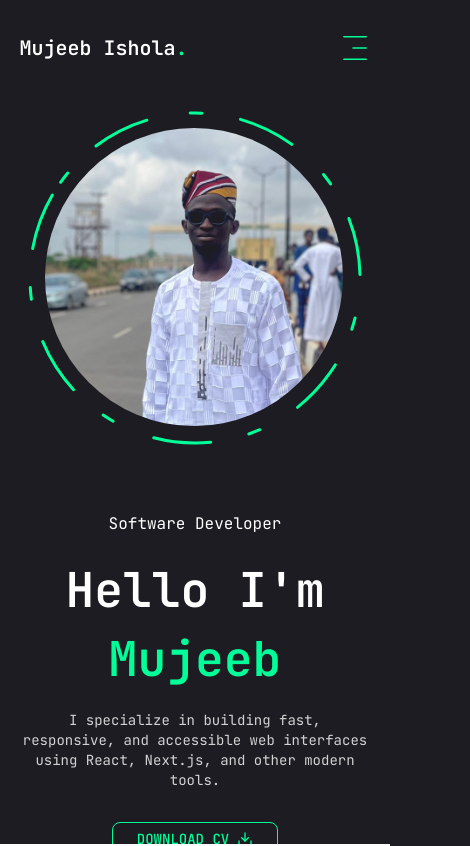
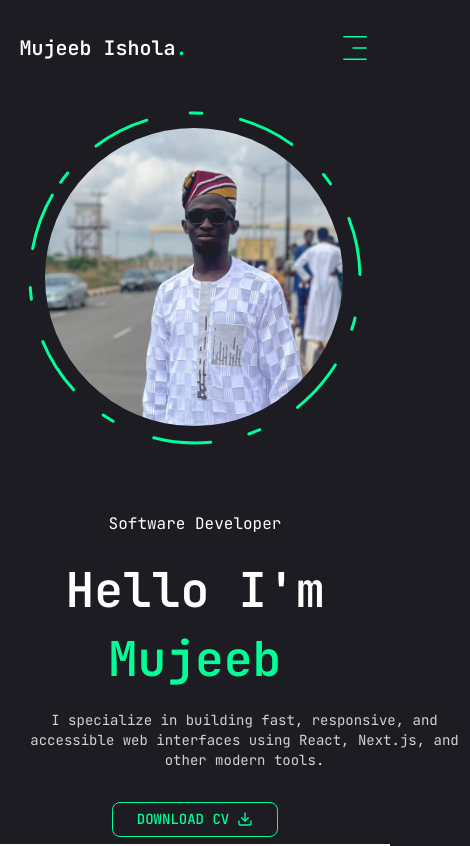
Before and after one commit to Adekunle-hub/portfolio, a Next.js app: page / in a window 390 px wide. Shown: the top 846 px of the page, 470 px wide, since content can reach past the window. Built offline with nearby package versions, Linux system fonts and the light colour scheme.

Commit message:
mobile landscape

```diff
--- a/app/page.tsx
+++ b/app/page.tsx
@@ -11,13 +11,13 @@ export default function Home() {
     <Container>
       <section className="h-full w-[90%] mx-auto ">
         <div className="flex flex-col lg:flex-row gap-y-[3rem] justify-between items-center">
-          <div className="text-center w-full  order-2 lg:order-none lg:text-left">
+          <div className="text-center w-full order-2 lg:order-none lg:text-left">
             <span className="text-base ">Software Developer</span>
             <h1 className="my-6 flex flex-col gap-4">
               Hello I'm <br />
               <span className="text-accent">Mujeeb</span>
             </h1>
-            <p className="text-white/80 text-sm max-w-[450px] mb-8 ">
+            <p className="text-white/80 text-sm min-w-[450px] mb-8 ">
               I specialize in building fast, responsive, and accessible web interfaces using React, Next.js, and other modern tools.{" "}
             </p>
             <div className="flex flex-col lg:flex-row items-center gap-8">
--- a/app/work/page.tsx
+++ b/app/work/page.tsx
@@ -47,6 +47,7 @@ const projects = [
     num: "02",
     categore: "Rent Up",
     title: "Rent Up",
+
     description:
       "RentUp is a modern property rental web app designed to help users explore available apartments and homes with ease. Built using React and styled with Tailwind CSS, the platform features a clean, responsive interface, property listings with key details, and intuitive navigation. This project showcases my ability to build real-world applications with a focus on layout, component reuse, and user experience.",
     stack: [
--- a/components/MobileNav.tsx
+++ b/components/MobileNav.tsx
@@ -36,13 +36,14 @@ const links = [
 const MobileNav = () => {
   const pathname = usePathname();
   return (
+
       <Sheet>
         <SheetTrigger className="flex justify-center items-center">
           <CiMenuFries className="text-[32px] text-accent" />
         </SheetTrigger>
         <SheetContent className="flex flex-col">
           <SheetTitle className="sr-only">Main menu</SheetTitle>
-        <div className="mt-32 mb-32 text-[13px] lg:text-base text-center text-2xl">
+          <div className="mt-32 md:mb-16 mb-24 text-[13px] lg:text-base text-center text-2xl">
             <Link className="items-center text-center" href="/">
               <h1 className="text-3xl inline font-semibold text-white">
                 {" "}
@@ -70,6 +71,7 @@ const MobileNav = () => {
           </nav>
         </SheetContent>
       </Sheet>
+
   );
 };
 
--- a/components/ui/sheet.tsx
+++ b/components/ui/sheet.tsx
@@ -67,7 +67,7 @@ function SheetContent({
           side === "top" &&
             "data-[state=closed]:slide-out-to-top data-[state=open]:slide-in-from-top inset-x-0 top-0 h-auto border-b",
           side === "bottom" &&
-            "data-[state=closed]:slide-out-to-bottom data-[state=open]:slide-in-from-bottom inset-x-0 bottom-0 h-auto border-t",
+            "data-[state=closed]:slide-out-to-bottom data-[state=open]:slide-in-from-bottom inset-x-0 bottom-0 border-t max-h-[110vh] overflow-y-auto",
           className
         )}
         {...props}
```
Lines whose indentation alone changed are shown as unchanged.
